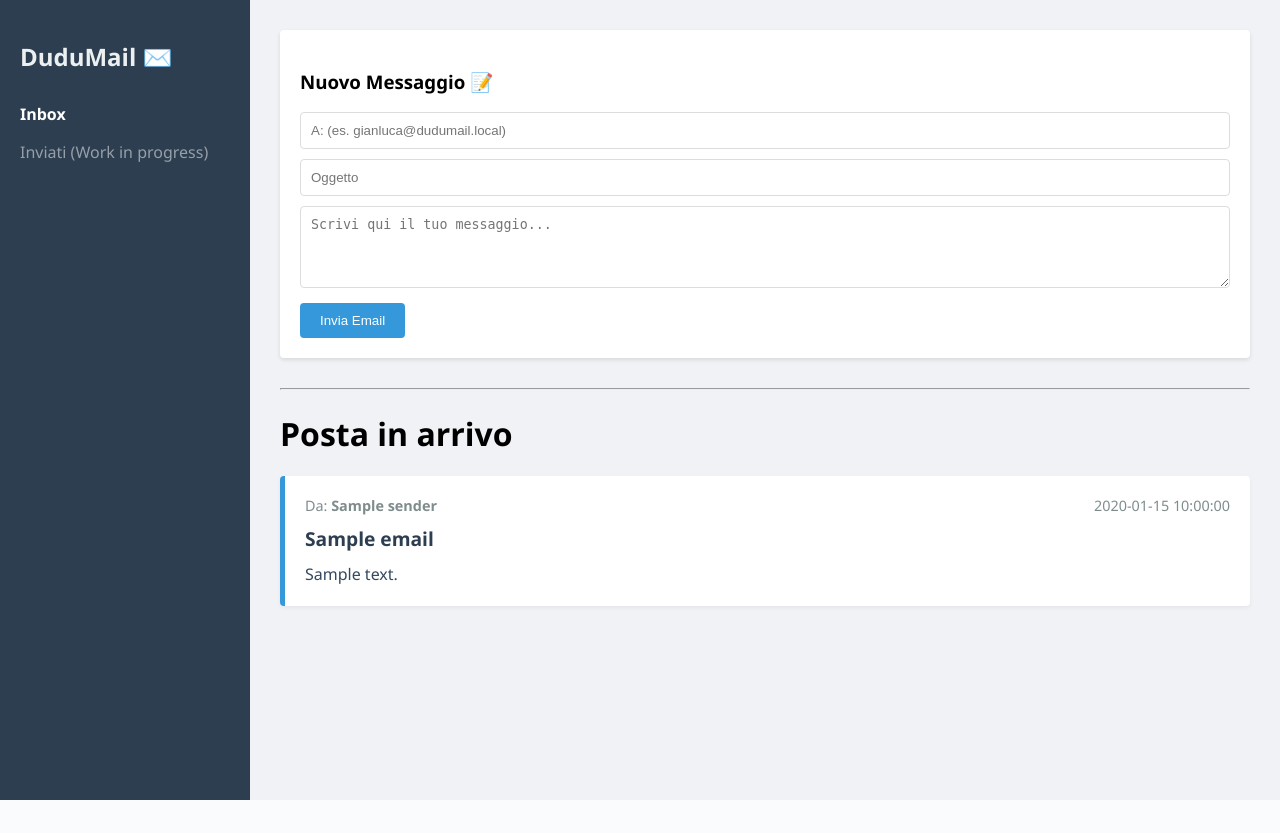
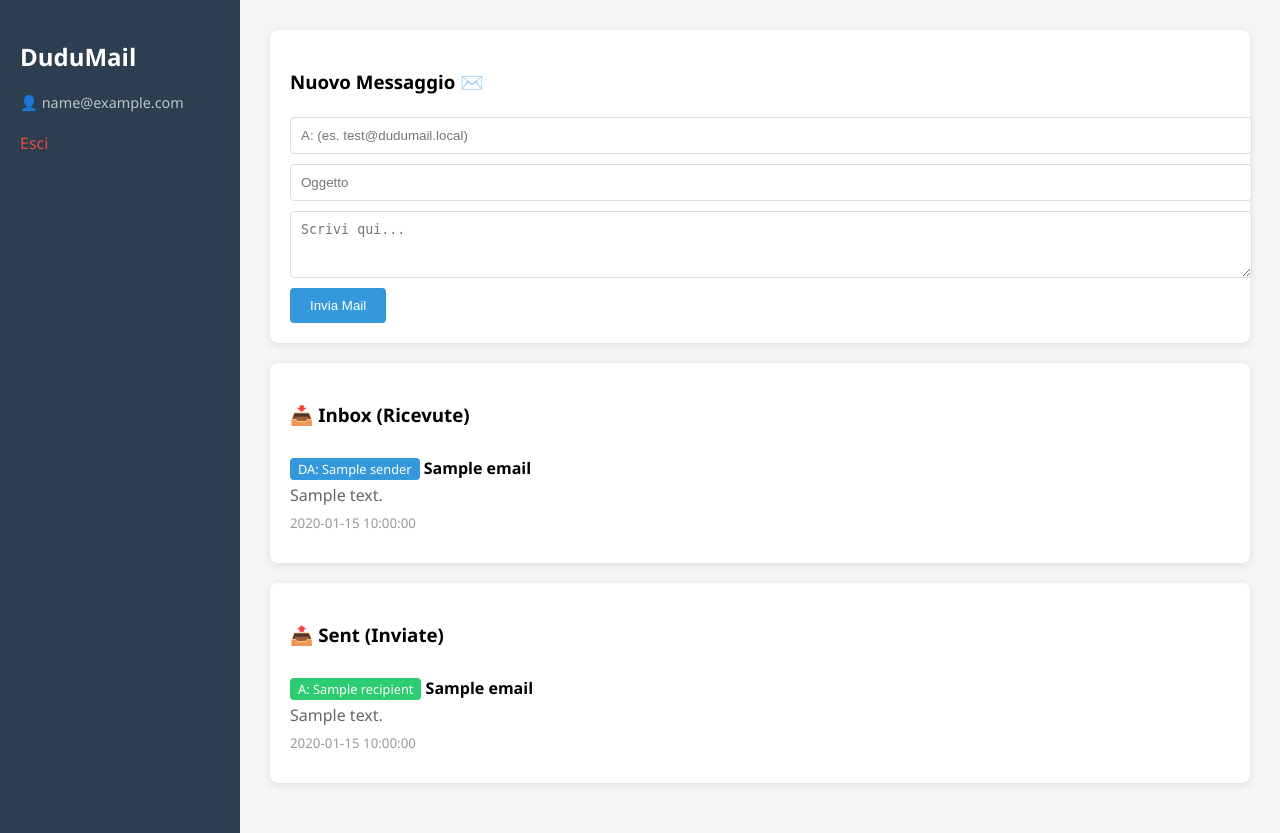
Before and after one commit to GianlucaCise/DuduMail, a Flask app: template templates/index.html in a window 1280 px wide. Before the commit the page ends 800 px from the top, so only its background shows below. Run offline with Flask 3, Linux system fonts and the light colour scheme; the template is opened without the code that fills it: most values are stand-ins (such as "Sample title", 1, 10 or a date in 2020).

Commit message:
aggiunta registrazione utente con email e password, aggiornato il database, migliorata la gestione delle email
Co-authored-by: Copilot <copilot@github.com>

```diff
--- a/app.py
+++ b/app.py
@@ -4,6 +4,8 @@ import smtplib
 from email.message import EmailMessage
 # IMPORT PER LA SICUREZZA
 from werkzeug.security import generate_password_hash, check_password_hash
+
+from config import DOMAIN
 
 app = Flask(__name__)
 app.secret_key = 'una_chiave_segreta_molto_difficile'
@@ -13,21 +15,22 @@ app.secret_key = 'una_chiave_segreta_molto_difficile'
 def register():
     if request.method == 'POST':
         username = request.form['username']
-        password = request.form['password']
+        email_addr = request.form['email_address'] # Prendi l'indirizzo
+        user_part = request.form.get('email_user') # l'utente scrive solo 'gianluca'
+        full_email = f"{user_part}@{DOMAIN}" # il sistema crea 'gianluca@dudumail.local'
+        password = generate_password_hash(request.form['password'])
 
-        # CRITTOGRAFIA: Trasformiamo la password in un Hash
-        hashed_password = generate_password_hash(password)
-
+        conn = sqlite3.connect('emails.db')
+        cursor = conn.cursor()
         try:
-            conn = sqlite3.connect('emails.db')
-            cursor = conn.cursor()
-            cursor.execute('INSERT INTO users (username, password) VALUES (?, ?)', (username, hashed_password))
+            cursor.execute('INSERT INTO users (username, email_address, password) VALUES (?, ?, ?)',
+                           (username, email_addr, password))
             conn.commit()
-            conn.close()
             return redirect(url_for('login'))
         except sqlite3.IntegrityError:
-            return "Errore: Lo username esiste già!"
-
+            return "Errore: Username o Indirizzo già esistenti!"
+        finally:
+            conn.close()
     return render_template('register.html')
 
 # --- AGGIORNA LA FUNZIONE DI LOGIN ---
@@ -71,26 +74,44 @@ def get_emails():
 
 @app.route('/send', methods=['POST'])
 def send_email():
-    # Recuperiamo i dati dal form HTML
+    if 'user' not in session:
+        return redirect(url_for('login'))
+
+    # 1. Recuperiamo l'indirizzo email dell'utente loggato dal DB
+    username = session['user']
+    conn = sqlite3.connect('emails.db')
+    conn.row_factory = sqlite3.Row
+    cursor = conn.cursor()
+    cursor.execute('SELECT email_address FROM users WHERE username = ?', (username,))
+    user_data = cursor.fetchone()
+
+    if not user_data:
+        conn.close()
+        return "Errore: Utente non trovato"
+
+    # Questo è il TUO vero indirizzo email
+    mio_indirizzo = user_data['email_address']
+
+    # 2. Recuperiamo i dati dal form
     destinatario = request.form.get('to')
     oggetto = request.form.get('subject')
     messaggio = request.form.get('message')
-    mittente = "tuo-account@dudumail.local" # Per ora fisso, poi lo prenderemo dal login
 
-    # Prepariamo la mail usando la libreria standard
+    # 3. Prepariamo la mail con il mittente CORRETTO
     msg = EmailMessage()
     msg.set_content(messaggio)
     msg['Subject'] = oggetto
-    msg['From'] = mittente
+    msg['From'] = mio_indirizzo  # <--- CORRETTO: non più "io@..."
     msg['To'] = destinatario
 
     try:
-        # Inviamo la mail al NOSTRO server SMTP (porta 1025)
+        # Inviamo al server SMTP locale
         with smtplib.SMTP("127.0.0.1", 1025) as server:
             server.send_message(msg)
-        print("Mail inviata con successo!")
     except Exception as e:
-        print(f"Errore nell'invio: {e}")
+        print(f"Errore invio: {e}")
+    finally:
+        conn.close()
 
     return redirect(url_for('index'))
 
@@ -99,17 +120,35 @@ def index():
     if 'user' not in session:
         return redirect(url_for('login'))
 
-    # Recuperiamo solo le mail destinate a questo utente
     username = session['user']
+
     conn = sqlite3.connect('emails.db')
     conn.row_factory = sqlite3.Row
     cursor = conn.cursor()
-    # Cerchiamo le mail dove il destinatario contiene lo username
-    cursor.execute('SELECT * FROM emails WHERE recipient LIKE ? ORDER BY timestamp DESC', (f'%{username}%',))
-    lista_email = cursor.fetchall()
+
+    # Cerchiamo l'utente
+    cursor.execute('SELECT email_address FROM users WHERE username = ?', (username,))
+    user_data = cursor.fetchone()
+
+    # --- CONTROLLO SICUREZZA ---
+    if user_data is None:
+        conn.close()
+        session.pop('user', None) # Puliamo la sessione corrotta
+        return redirect(url_for('login'))
+    # ---------------------------
+
+    my_email = user_data['email_address']
+
+    # Inbox e Sent come prima...
+    cursor.execute('SELECT * FROM emails WHERE recipient = ? ORDER BY timestamp DESC', (my_email,))
+    inbox_emails = cursor.fetchall()
+
+    cursor.execute('SELECT * FROM emails WHERE sender = ? ORDER BY timestamp DESC', (my_email,))
+    sent_emails = cursor.fetchall()
+
     conn.close()
 
-    return render_template('index.html', emails=lista_email, user=username)
+    return render_template('index.html', inbox=inbox_emails, sent=sent_emails, my_email=my_email)
 
 if __name__ == '__main__':
     app.run(debug=True, port=5000)
--- /dev/null
+++ b/config.py
@@ -0,0 +1,3 @@
+DOMAIN = "dudumail.local"
+SMTP_PORT = 1025
+SMTP_HOST = "127.0.0.1"
--- a/templates/index.html
+++ b/templates/index.html
@@ -1,78 +1,147 @@
 <!DOCTYPE html>
 <html lang="it">
+
 <head>
     <meta charset="UTF-8">
     <title>DuduMail | Dashboard</title>
     <style>
-        * { box-sizing: border-box; }
-        body { font-family: 'Segoe UI', Tahoma, Geneva, Verdana, sans-serif; margin: 0; display: flex; height: 100vh; background: #f0f2f5; }
+        body {
+            font-family: 'Segoe UI', sans-serif;
+            margin: 0;
+            background: #f4f7f6;
+            display: flex;
+        }
 
-        /* Sidebar laterale */
-        .sidebar { width: 250px; background: #2c3e50; color: white; padding: 20px; }
-        .sidebar h2 { font-size: 1.5rem; margin-bottom: 30px; color: #ecf0f1; }
+        .sidebar {
+            width: 200px;
+            background: #2c3e50;
+            color: white;
+            height: 100vh;
+            padding: 20px;
+            position: fixed;
+        }
 
-        /* Area principale */
-        .main-content { flex-grow: 1; overflow-y: auto; padding: 30px; }
+        .main {
+            margin-left: 240px;
+            padding: 30px;
+            width: 100%;
+        }
 
-        /* Card delle Email */
+        .card {
+            background: white;
+            padding: 20px;
+            border-radius: 8px;
+            box-shadow: 0 2px 10px rgba(0, 0, 0, 0.1);
+            margin-bottom: 20px;
+        }
+
+        .email-list {
+            margin-top: 20px;
+        }
+
         .email-item {
-            background: white;
-            border-left: 5px solid #3498db;
-            padding: 20px;
-            margin-bottom: 15px;
+            border-bottom: 1px solid #eee;
+            padding: 10px 0;
+        }
+
+        .email-item:last-child {
+            border-bottom: none;
+        }
+
+        .badge-in {
+            background: #3498db;
+            color: white;
+            padding: 2px 8px;
             border-radius: 4px;
-            box-shadow: 0 2px 4px rgba(0,0,0,0.05);
+            font-size: 0.8rem;
         }
-        .email-header { display: flex; justify-content: space-between; margin-bottom: 10px; color: #7f8c8d; font-size: 0.9rem; }
-        .email-subject { font-size: 1.2rem; font-weight: bold; color: #2c3e50; margin-bottom: 10px; }
-        .email-body { white-space: pre-wrap; color: #34495e; line-height: 1.5; }
 
-        .no-emails { text-align: center; color: #95a5a6; margin-top: 50px; }
+        .badge-out {
+            background: #2ecc71;
+            color: white;
+            padding: 2px 8px;
+            border-radius: 4px;
+            font-size: 0.8rem;
+        }
+
+        input,
+        textarea {
+            width: 100%;
+            padding: 10px;
+            margin: 5px 0;
+            border: 1px solid #ddd;
+            border-radius: 4px;
+        }
+
+        button {
+            background: #3498db;
+            color: white;
+            border: none;
+            padding: 10px 20px;
+            border-radius: 4px;
+            cursor: pointer;
+        }
+
+        .user-info {
+            margin-bottom: 20px;
+            font-size: 0.9rem;
+            color: #bdc3c7;
+        }
     </style>
 </head>
+
 <body>
 
     <div class="sidebar">
-        <h2>DuduMail ✉️</h2>
-        <p><strong>Inbox</strong></p>
-        <p style="opacity: 0.5;">Inviati (Work in progress)</p>
+        <h2>DuduMail</h2>
+        <div class="user-info">👤 {{ my_email }}</div>
+        <a href="/logout" style="color: #e74c3c; text-decoration: none;">Esci</a>
     </div>
 
-    <div class="main-content">
-        <div class="send-form" style="background: white; padding: 20px; margin-bottom: 30px; border-radius: 4px; box-shadow: 0 2px 4px rgba(0,0,0,0.1);">
-    <h3>Nuovo Messaggio 📝</h3>
+    <div class="main">
+        <div class="card">
+            <h3>Nuovo Messaggio ✉️</h3>
             <form action="/send" method="post">
-        <div style="margin-bottom: 10px;">
-            <input type="email" name="to" placeholder="A: (es. gianluca@dudumail.local)" required style="width: 100%; padding: 10px; border: 1px solid #ddd; border-radius: 4px;">
-        </div>
-        <div style="margin-bottom: 10px;">
-            <input type="text" name="subject" placeholder="Oggetto" required style="width: 100%; padding: 10px; border: 1px solid #ddd; border-radius: 4px;">
-        </div>
-        <div style="margin-bottom: 10px;">
-            <textarea name="message" placeholder="Scrivi qui il tuo messaggio..." rows="4" required style="width: 100%; padding: 10px; border: 1px solid #ddd; border-radius: 4px;"></textarea>
-        </div>
-        <button type="submit" style="background: #3498db; color: white; border: none; padding: 10px 20px; border-radius: 4px; cursor: pointer;">Invia Email</button>
+                <input type="email" name="to" placeholder="A: (es. test@dudumail.local)" required>
+                <input type="text" name="subject" placeholder="Oggetto" required>
+                <textarea name="message" rows="3" placeholder="Scrivi qui..." required></textarea>
+                <button type="submit">Invia Mail</button>
             </form>
         </div>
-<hr>
-        <h1>Posta in arrivo</h1>
 
-        {% for email in emails %}
+        <div class="card">
+            <h3>📥 Inbox (Ricevute)</h3>
+            <div class="email-list">
+                {% for email in inbox %}
                 <div class="email-item">
-            <div class="email-header">
-                <span>Da: <strong>{{ email.sender }}</strong></span>
-                <span>{{ email.timestamp }}</span>
-            </div>
-            <div class="email-subject">{{ email.subject }}</div>
-            <div class="email-body">{{ email.body }}</div>
+                    <span class="badge-in">DA: {{ email.sender }}</span>
+                    <strong>{{ email.subject }}</strong>
+                    <p style="color: #666; margin: 5px 0;">{{ email.body }}</p>
+                    <small style="color: #999;">{{ email.timestamp }}</small>
                 </div>
                 {% else %}
-        <div class="no-emails">
-            <h3>L'inbox è vuota</h3>
-            <p>Usa lo script di test per inviare una mail!</p>
+                <p>Nessun messaggio ricevuto.</p>
+                {% endfor %}
             </div>
+        </div>
+
+        <div class="card">
+            <h3>📤 Sent (Inviate)</h3>
+            <div class="email-list">
+                {% for email in sent %}
+                <div class="email-item">
+                    <span class="badge-out">A: {{ email.recipient }}</span>
+                    <strong>{{ email.subject }}</strong>
+                    <p style="color: #666; margin: 5px 0;">{{ email.body }}</p>
+                    <small style="color: #999;">{{ email.timestamp }}</small>
+                </div>
+                {% else %}
+                <p>Non hai ancora inviato messaggi.</p>
                 {% endfor %}
+            </div>
+        </div>
     </div>
 
 </body>
+
 </html>
--- a/templates/register.html
+++ b/templates/register.html
@@ -15,6 +15,7 @@
         <h2>Crea Account DuduMail</h2>
         <form method="post">
             <input type="text" name="username" placeholder="Scegli Username" required>
+            <input type="text" name="email_address" placeholder="Indirizzo (es. gianluca@dudumail.local)" required>
             <input type="password" name="password" placeholder="Scegli Password" required>
             <button type="submit">Registrati</button>
         </form>
```
Also changed, not shown: database.py (+7 -6 lines), mail_server.py (+32 -22 lines). Lines whose indentation alone changed are shown as unchanged.
